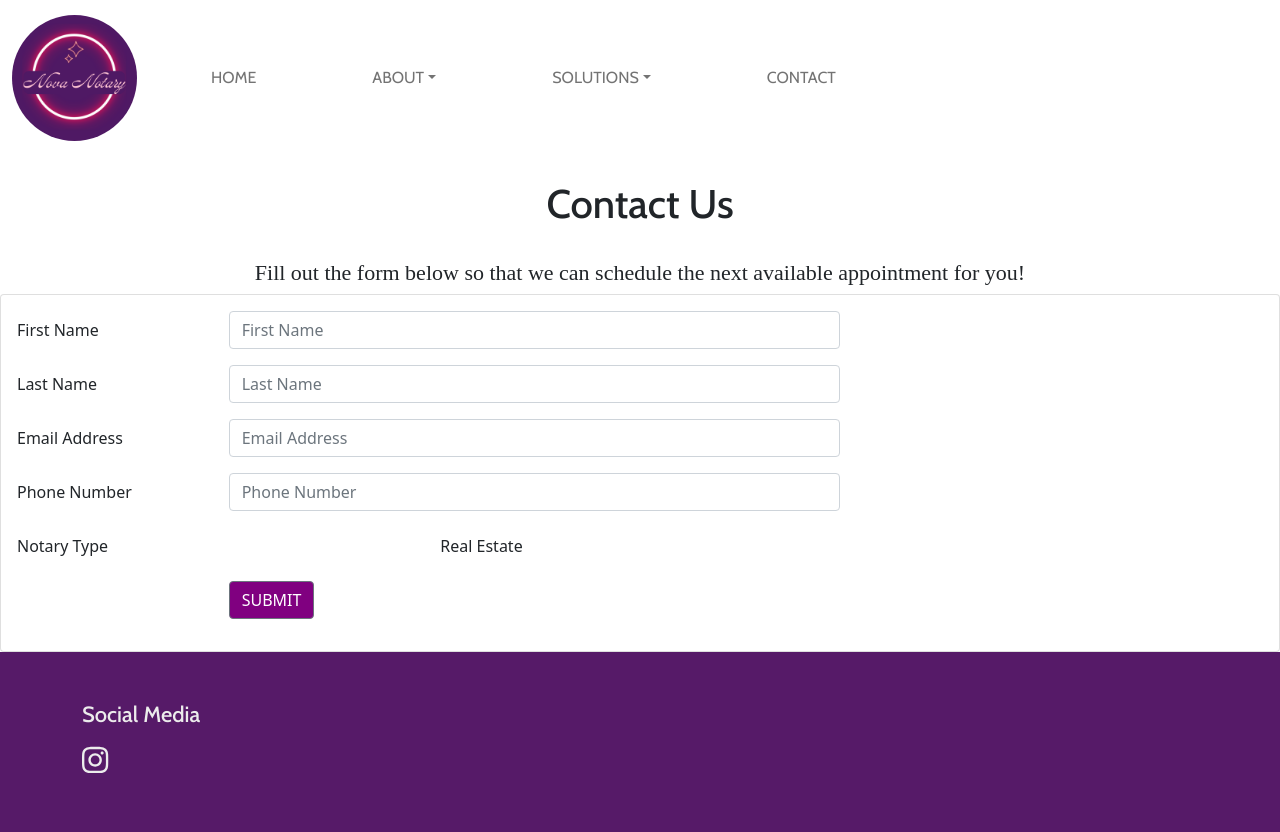
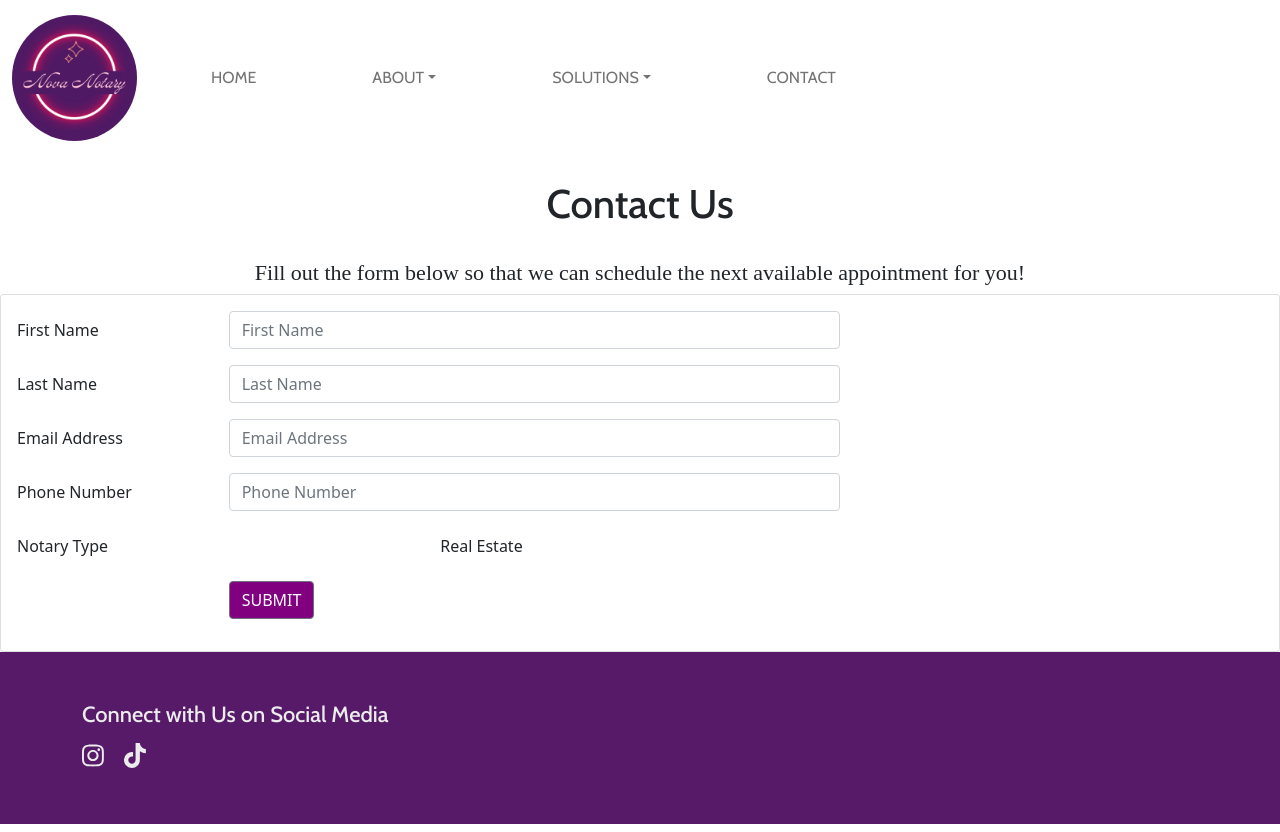
Before and after one commit to shay90210/notary-react-site, a React (Create React App) app: page /contact in a window 1280 px wide. Built offline with nearby package versions, Linux system fonts and the light colour scheme; a web font is replaced by a local one.

Commit message:
footer update

```diff
--- a/src/App.scss
+++ b/src/App.scss
@@ -49,8 +49,9 @@ footer {
     .social-icons {
         color: $--clr-light;
         list-style-type: none;
-        font-size: 30px;
+        font-size: 25px;
         cursor: pointer;
+        margin-right: 20px;
     }
     .social-icons:hover {
         color: yellow;
--- a/src/app/components/Footer.js
+++ b/src/app/components/Footer.js
@@ -1,5 +1,6 @@
 import { FontAwesomeIcon } from "@fortawesome/react-fontawesome";
 import { faInstagram } from "@fortawesome/free-brands-svg-icons";
+import { faTiktok } from "@fortawesome/free-brands-svg-icons";
 
 import { Container, Col } from "react-bootstrap";
 
@@ -9,8 +10,9 @@ const Footer = () => {
             <footer>
                 <Container>
                     <Col>
-                        <h3>Social Media</h3>
+                        <h3>Connect with Us on Social Media</h3>
                         <a className='social-icons' href='https://www.instagram.com/nova_notary1/'><FontAwesomeIcon icon={faInstagram} /></a>
+                        <a className='social-icons' href='https://www.tiktok.com/@novanotarydfw'><FontAwesomeIcon icon={faTiktok} /></a>
                     </Col>
                 </Container>
             </footer>
```
